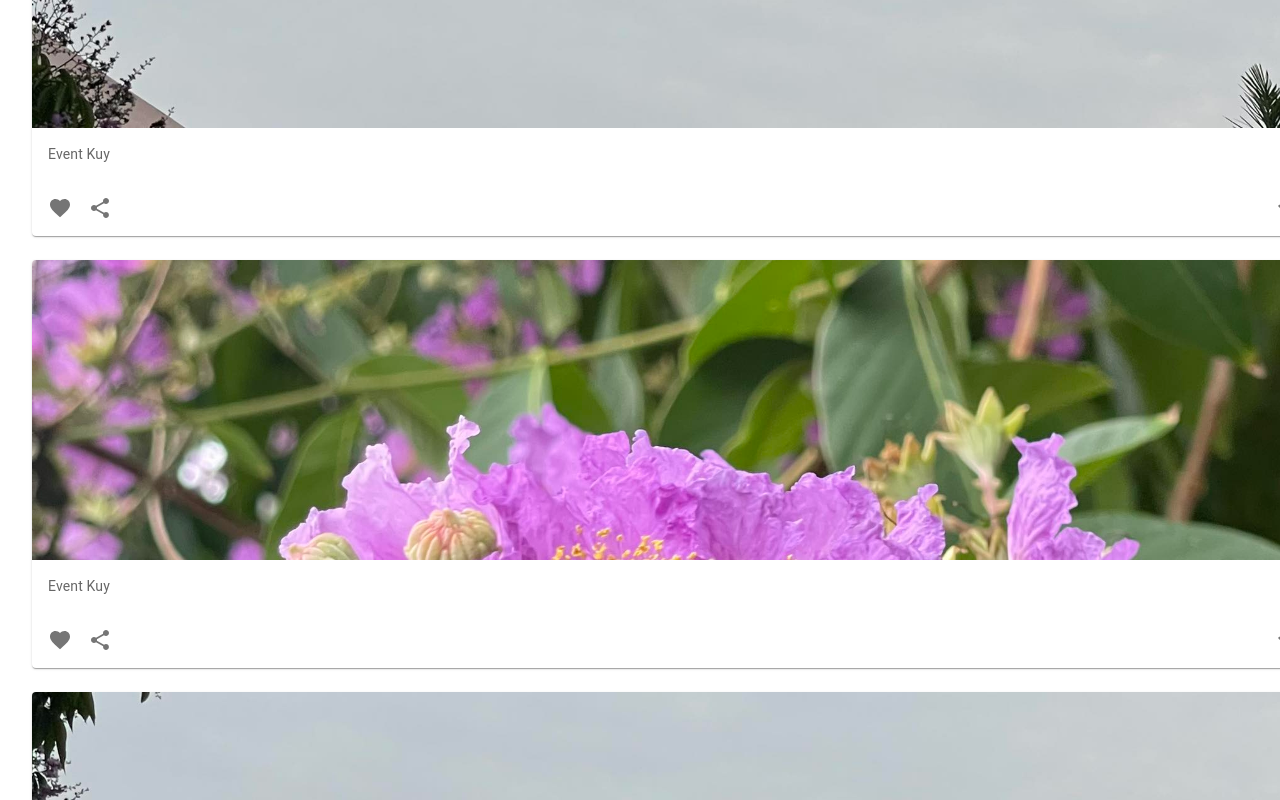
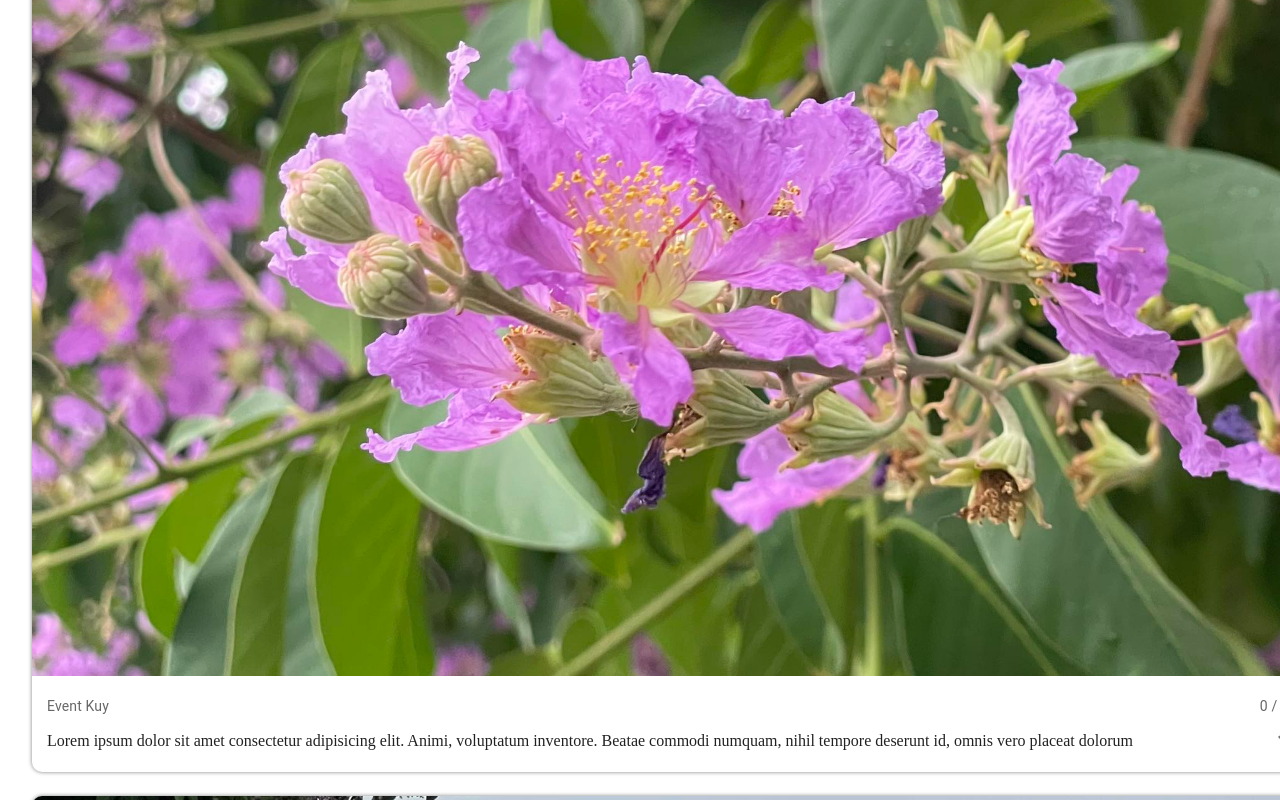
Before and after one commit to EIJI01/Project_RoundUp, a Next.js app in the folder round-up/: page /feed in a window 1280 px wide. Shown: the part 780-1580 px from the top of the page. Built offline with nearby package versions, Linux system fonts and the light colour scheme.

Commit message:
update frontend

```diff
--- a/round-up/src/pages/feed/index.tsx
+++ b/round-up/src/pages/feed/index.tsx
@@ -18,12 +18,12 @@ import {
 } from "@mui/material";
 import React, { useEffect } from "react";
 import { styled } from "@mui/material/styles";
-import FavoriteIcon from "@mui/icons-material/Favorite";
-import ShareIcon from "@mui/icons-material/Share";
 import ExpandMoreIcon from "@mui/icons-material/ExpandMore";
 import { EVENTS } from "@/data/mock";
 import { FACULTY } from "@/data/faculty";
 import { CATEGORY } from "@/data/category";
+import LogoutIcon from "@mui/icons-material/Logout";
+import { useRouter } from "next/router";
 
 interface ExpandMoreProps extends IconButtonProps {
   expand: boolean;
@@ -41,11 +41,12 @@ const ExpandMore = styled((props: ExpandMoreProps) => {
 }));
 
 const RoundUpFeed = () => {
-  const [expanded, setExpanded] = React.useState(false);
+  const router = useRouter();
+
+  const [expanded, setExpanded] = React.useState<number | null>(null);
   const [value, setValue] = React.useState<string>("");
   const [filterFaculty, setFilterFaculty] = React.useState<string[]>([]);
   const [filterCategory, setFilterCategory] = React.useState<string[]>([]);
-
   const [filterFacultyValue, setFilterFacultyValue] = React.useState<string[]>(
     []
   );
@@ -71,21 +72,22 @@ const RoundUpFeed = () => {
     setFilterCategory(typeof value === "string" ? value.split(",") : value);
   };
 
-  const handleExpandClick = () => {
-    setExpanded(!expanded);
+  const handleExpandClick = (index: number | null) => {
+    setExpanded(index);
   };
 
   useEffect(() => {}, [filterFaculty]);
   useEffect(() => {}, [filterCategory]);
 
   return (
-    <Box sx={{ height: "100dvh", width: "100%", padding: "32px" }}>
+    <Box sx={{ height: "fit-content", width: "100%", padding: "32px" }}>
       <Box
         sx={{
           display: "flex",
           alignItems: "center",
           marginBottom: "20px",
           width: "100%",
+          justifyContent: "space-between",
         }}
       >
         <Typography
@@ -93,6 +95,10 @@ const RoundUpFeed = () => {
         >
           PhakPhoom
         </Typography>
+        <Box sx={{ display: "flex", gap: "10px", cursor: "pointer" }}>
+          <Typography>Logout</Typography>
+          <LogoutIcon></LogoutIcon>
+        </Box>
       </Box>
 
       <Box
@@ -114,13 +120,6 @@ const RoundUpFeed = () => {
             multiple
             renderValue={(selected) => selected.join(", ")}
           >
-            {/* <MenuItem value={"AG"}>
-              <Checkbox checked={filterFaculty.indexOf("AG") > -1} />
-              <ListItemText primary={"AG"} />
-            </MenuItem>
-            <MenuItem value={20}>Twenty</MenuItem>
-            <MenuItem value={30}>Thirty</MenuItem> */}
-
             {FACULTY.map((faculty, index) => {
               return (
                 <MenuItem key={index} value={faculty.F_NAME_TH}>
@@ -145,10 +144,6 @@ const RoundUpFeed = () => {
             multiple
             renderValue={(selected) => selected.join(", ")}
           >
-            {/* <MenuItem value={10}>Ten</MenuItem>
-            <MenuItem value={20}>Twenty</MenuItem>
-            <MenuItem value={30}>Thirty</MenuItem> */}
-
             {CATEGORY.map((category, index) => {
               return (
                 <MenuItem key={index} value={category.C_NAME_TH}>
@@ -163,54 +158,100 @@ const RoundUpFeed = () => {
         </FormControl>
       </Box>
 
-      <Box sx={{}}>
       {EVENTS.map((data, index) => {
         return (
           <Card
             key={index}
             sx={{
-                maxWidth: "100%",
               marginBottom: "24px",
-                ":hover": {
-                  backgroundColor: "gray",
-                },
+              height: "fit-content",
+              borderRadius: "10px",
+              width: "100%",
+              paddingBottom: "10px",
+              boxShadow: "0px 0px 4px grey",
             }}
-              onClick={() => (window.location.href = `feed/${data.id}`)}
           >
             <CardMedia
               component="img"
-                height="300"
               image={data.image}
               alt="Paella dish"
+              onClick={() => (window.location.href = `feed/${data.id}`)}
+              sx={{ cursor: "pointer", height: "80%" }}
             />
-              <CardContent>
+
+            <Box
+              sx={{
+                width: "100%",
+                height: "fit-content",
+              }}
+            >
+              <Box
+                sx={{
+                  display: "flex",
+                  justifyContent: "space-between",
+                  alignItems: "flex-end",
+                  height: "40px",
+                  paddingX: "15px",
+                }}
+              >
                 <Typography variant="body2" color="text.secondary">
                   {data.title}
                 </Typography>
+                <Typography variant="body2" color="text.secondary">
+                  0 / 30
+                </Typography>
+              </Box>
+
+              <Box
+                sx={{
+                  display: "flex",
+                  width: "100%",
+                  alignItems: "flex-start",
+                  height: "fit-content",
+                }}
+              >
+                <Collapse
+                  in={expanded === index}
+                  collapsedSize={35}
+                  sx={{ width: "90%" }}
+                >
+                  <CardContent
+                    sx={{
+                      width: "100%",
+                      paddingX: "15px",
+                    }}
+                  >
+                    {data.detail}
                   </CardContent>
-              <CardActions disableSpacing>
-                <IconButton aria-label="add to favorites">
-                  <FavoriteIcon />
-                </IconButton>
-                <IconButton aria-label="share">
-                  <ShareIcon />
-                </IconButton>
+                </Collapse>
+                <CardActions
+                  disableSpacing
+                  sx={{
+                    alignSelf: "flex-start",
+                    width: "10%",
+                    height: 30,
+                  }}
+                >
                   <ExpandMore
-                  expand={expanded}
-                  onClick={handleExpandClick}
-                  aria-expanded={expanded}
+                    expand={expanded === index}
+                    onClick={() => {
+                      if (expanded == index) {
+                        handleExpandClick(null);
+                      } else {
+                        handleExpandClick(index);
+                      }
+                    }}
+                    aria-expanded={!!expanded && expanded === index}
                     aria-label="show more"
                   >
                     <ExpandMoreIcon />
                   </ExpandMore>
                 </CardActions>
-              <Collapse in={expanded} timeout="auto" unmountOnExit>
-                <CardContent>{data.detail}</CardContent>
-              </Collapse>
+              </Box>
+            </Box>
           </Card>
         );
       })}
-      </Box>
     </Box>
   );
 };
```
Also changed, not shown: round-up/src/pages/check-in/input_info/[id].tsx (renamed from round-up/src/pages/input_info/[id].tsx, +8 -29 lines), round-up/src/pages/feed/[id].tsx (+11 -5 lines), round-up/src/pages/index.tsx (+23 -2 lines), round-up/src/pages/login/index.tsx (+11 -2 lines). Lines whose indentation alone changed are shown as unchanged.
